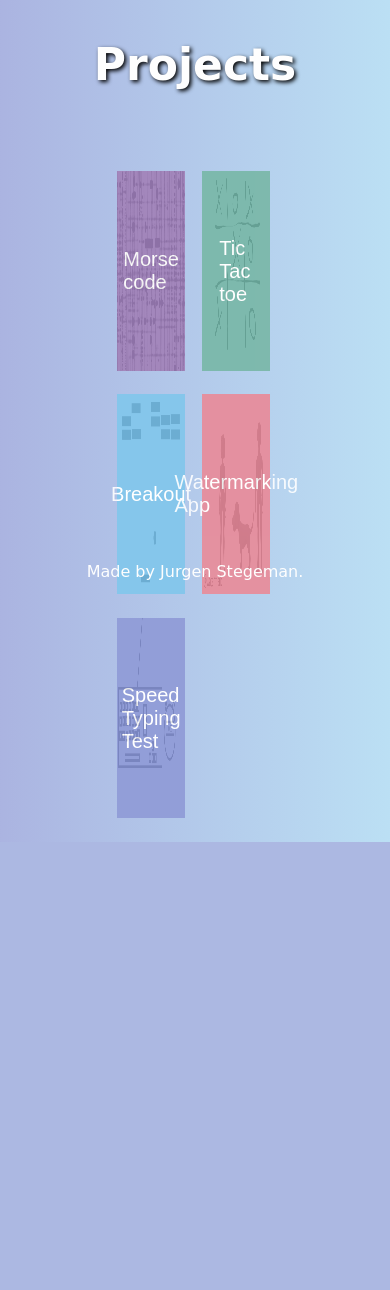
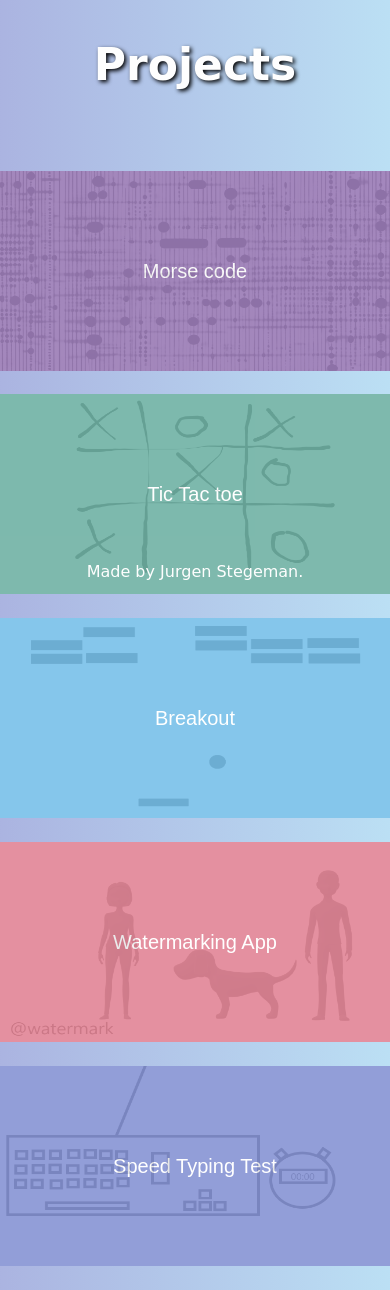
Before and after one commit to Thoredo/portfolio-site, a Flask app: page /projects in a window 390 px wide. Shown: the part 227-1517 px from the top of the page. Before the commit the page ends 1069 px from the top, so only its background shows below. Run offline with Flask 3, Linux system fonts and the light colour scheme.

Commit message:
Project images responsive on mobile screens

```diff
--- a/static/css/style.css
+++ b/static/css/style.css
@@ -274,4 +274,20 @@ footer {
         top: 150px;
         height: 50px;
     }
+
+    .image-container {
+        position: relative;
+        width: 100%;
+        height: 200px;
+        display: inline-block;
+        margin-bottom: 20px;
+    }
+
+    .right-images {
+        margin-left: 0%;
+    }
+
+    .projects {
+        margin-left: 0%;
+    }
 }
```
